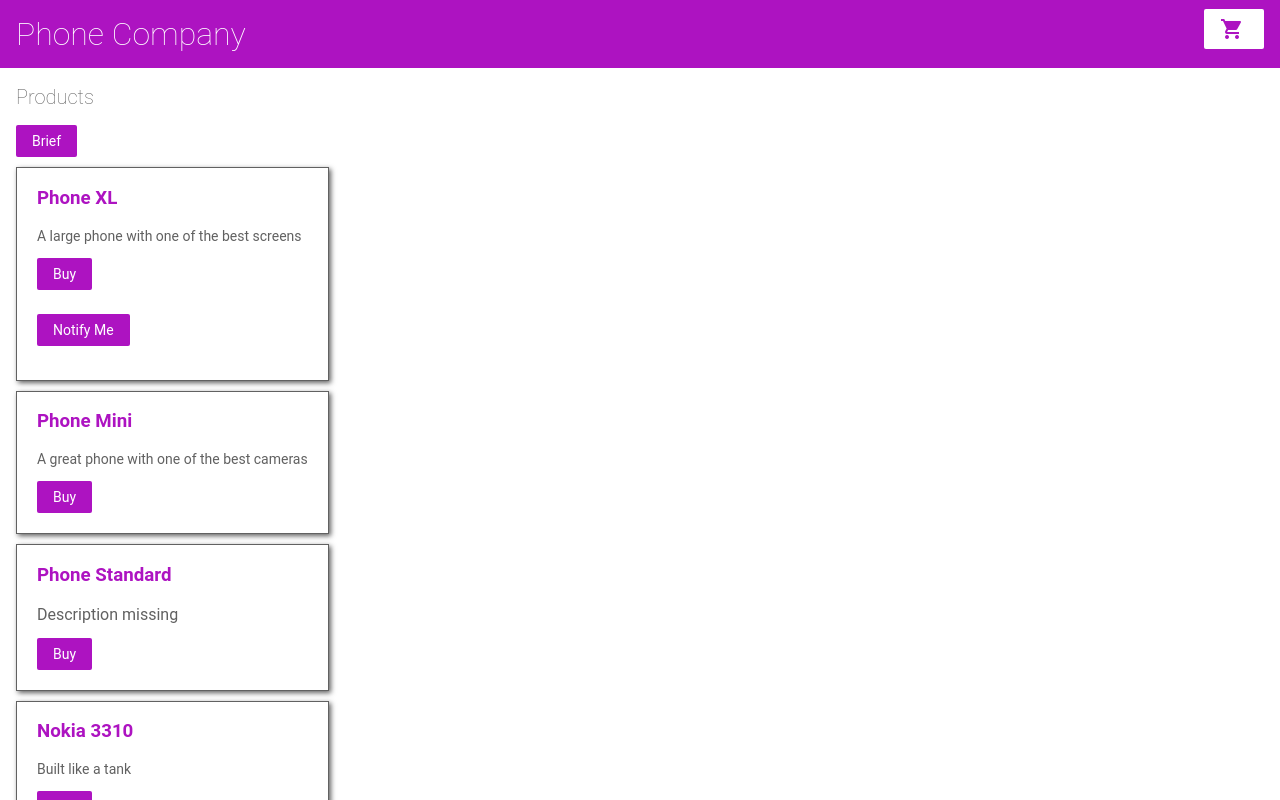
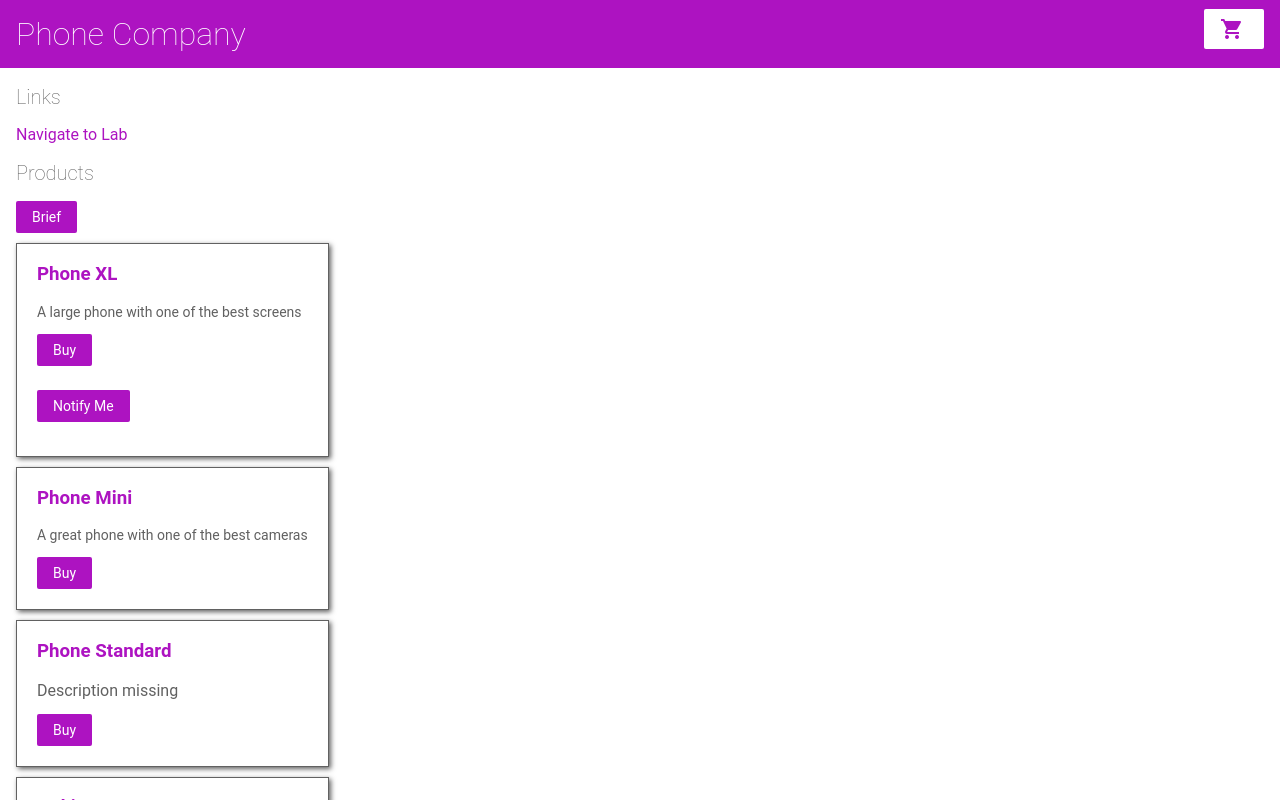
Before and after one commit to fladgast/gettingstarted, an Angular app: page / in a window 1280 px wide. Shown: the top 800 px of the page. Built offline with nearby package versions, Linux system fonts and the light colour scheme.

Commit message:
Task 22 complete

```diff
--- a/src/app/app.module.ts
+++ b/src/app/app.module.ts
@@ -11,6 +11,7 @@ import { ProductAlertsComponent } from './product-alerts/product-alerts.componen
 import { ProductDetailsComponent } from './product-details/product-details.component';
 import { CartComponent } from './cart/cart.component';
 import { ShippingComponent } from './shipping/shipping.component';
+import { LabComponent } from './lab/lab.component';
 
 
 @NgModule({
@@ -23,6 +24,7 @@ import { ShippingComponent } from './shipping/shipping.component';
       { path: 'products/:productId', component: ProductDetailsComponent },
       { path: 'cart', component: CartComponent },
       { path: 'shipping', component: ShippingComponent },
+      { path: 'lab', component: LabComponent }
     ])
   ],
   declarations: [
@@ -32,7 +34,8 @@ import { ShippingComponent } from './shipping/shipping.component';
     ProductAlertsComponent,
     ProductDetailsComponent,
     CartComponent,
-    ShippingComponent
+    ShippingComponent,
+    LabComponent
   ],
   bootstrap: [
     AppComponent
--- /dev/null
+++ b/src/app/lab/lab.component.html
@@ -0,0 +1 @@
+<p>lab works!</p>
--- a/src/app/product-list/product-list.component.html
+++ b/src/app/product-list/product-list.component.html
@@ -1,3 +1,7 @@
+<h2>Links</h2>
+
+<a title="Lab" [routerLink]="['/lab']">Navigate to Lab</a>
+
 <h2>Products</h2>
 
 <button type="button" (click)="hideDescription()" *ngIf="!brief">Brief</button>
```
Also changed, not shown: src/app/lab/lab.component.ts (added, +10 -0 lines), src/app/lab/lab.component.css (added), 1 other file (tests, documents, lock files or other folders).
